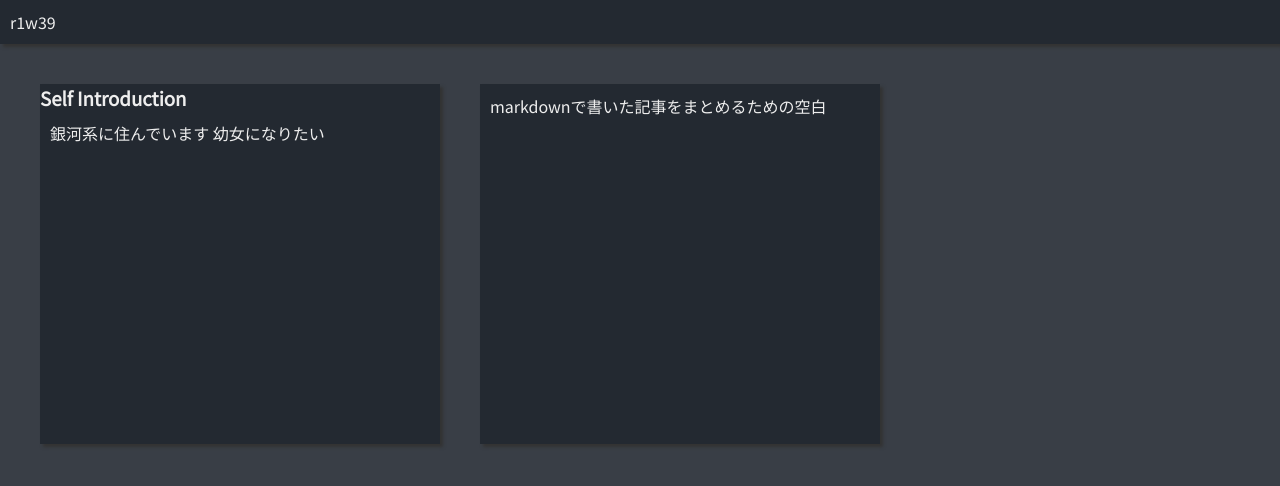
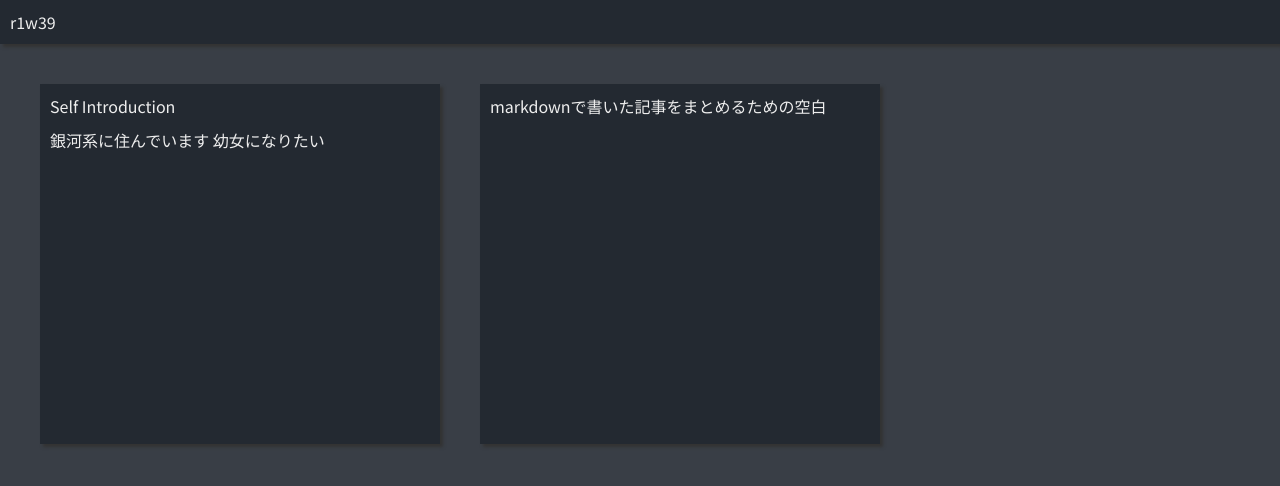
Before and after one commit to jujujusin/helloworld, a plain HTML site: page index.html in a window 1280 px wide. Drawn offline with Linux system fonts and the light colour scheme.

Commit message:
Revert "🦊"
This reverts commit ab2c36ab76591670c11b63352ef8ed5a3577a3c8.

```diff
--- a/index.html
+++ b/index.html
@@ -12,7 +12,7 @@
 			</ul>
 		</header>
 		<div class="c1">
-			<h3>Self Introduction</h3>
+			<p>Self Introduction</p>
 			<p>銀河系に住んでいます 幼女になりたい</p>
 		</div>
 		<div class="c2">
```
